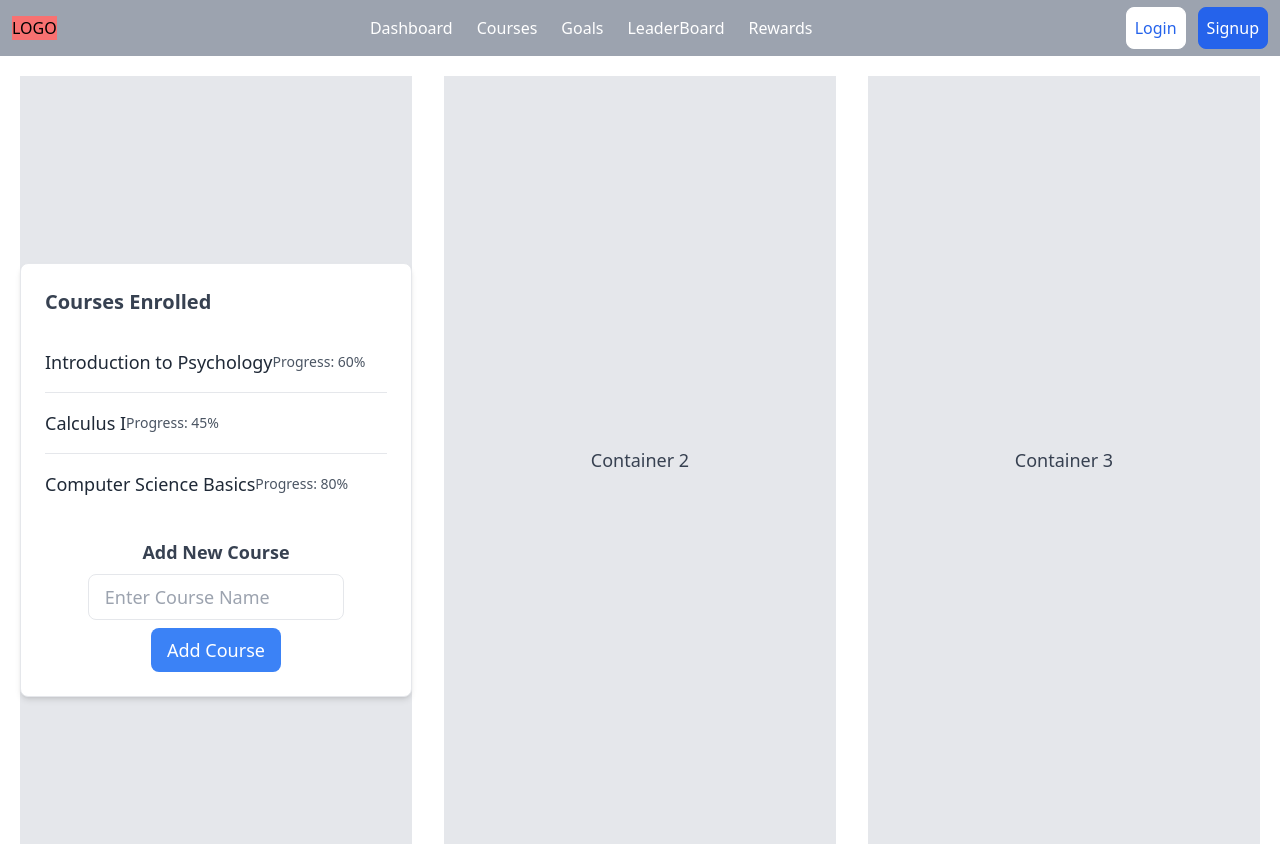
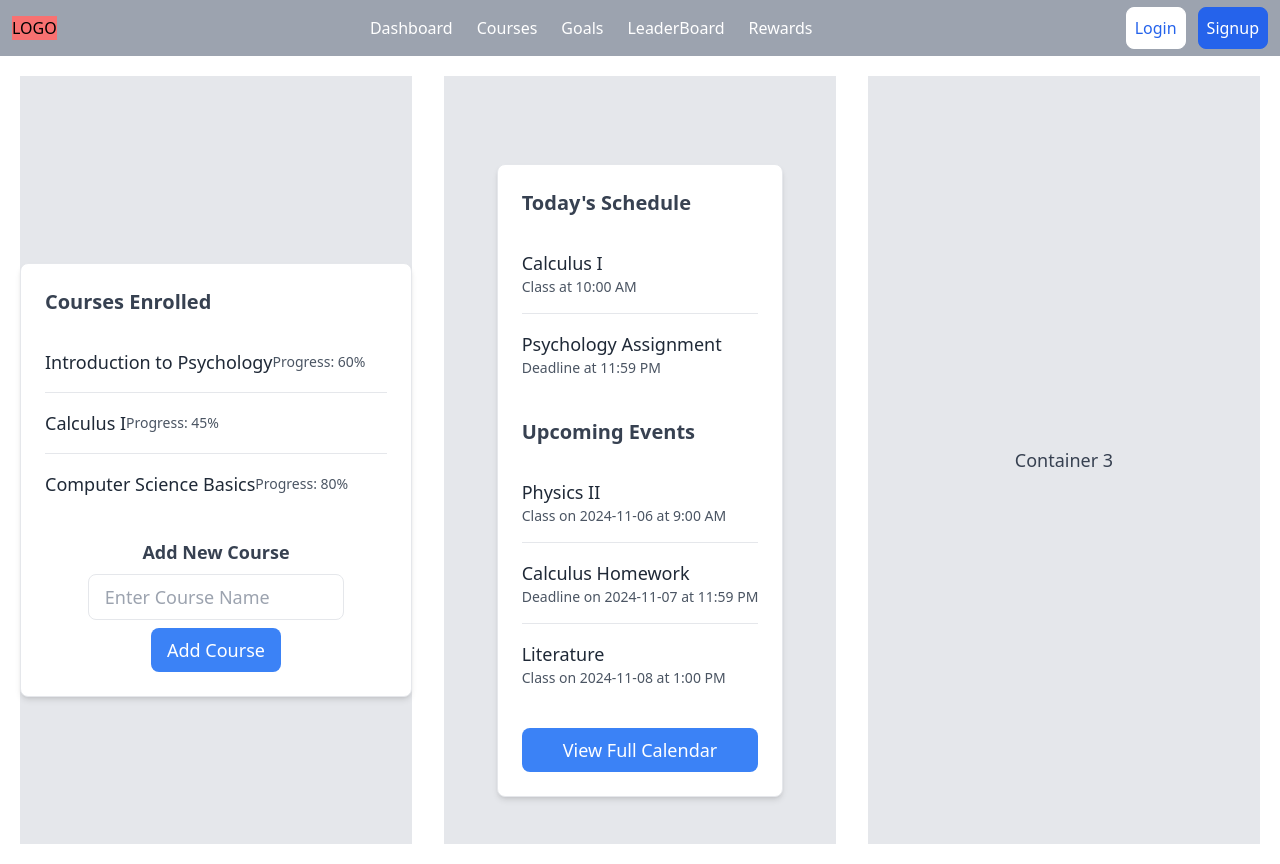
Before and after one commit to harshit-dev-ui/Aura_Tracker, a React (Vite) app in the folder frontend/: page /dashboard in a window 1280 px wide. Built offline with nearby package versions, Linux system fonts and the light colour scheme.

Commit message:
schedule

```diff
--- /dev/null
+++ b/frontend/src/components/Schedule.jsx
@@ -0,0 +1,57 @@
+import React, { useState } from 'react';
+
+const Schedule = () => {
+  const [schedule, setSchedule] = useState({
+    today: [
+      { id: '1', type: 'Class', name: 'Calculus I', time: '10:00 AM' },
+      { id: '2', type: 'Deadline', name: 'Psychology Assignment', time: '11:59 PM' },
+    ],
+    upcoming: [
+      { id: '3', type: 'Class', name: 'Physics II', date: '2024-11-06', time: '9:00 AM' },
+      { id: '4', type: 'Deadline', name: 'Calculus Homework', date: '2024-11-07', time: '11:59 PM' },
+      { id: '5', type: 'Class', name: 'Literature', date: '2024-11-08', time: '1:00 PM' },
+    ],
+  });
+
+  const openCalendar = () => {
+    // Placeholder function to open Google Calendar or another detailed view
+    alert("Opening full calendar view...");
+  };
+
+  return (
+    <div className="max-w-md mx-auto p-6 bg-white border rounded-lg shadow-md mt-10">
+      <h2 className="text-xl font-semibold text-gray-700 mb-4">Today's Schedule</h2>
+      <ul className="divide-y divide-gray-200">
+        {schedule.today.map(event => (
+          <li key={event.id} className="py-4 flex justify-between items-center">
+            <div>
+              <p className="text-lg font-medium text-gray-800">{event.name}</p>
+              <p className="text-sm text-gray-600">{event.type} at {event.time}</p>
+            </div>
+          </li>
+        ))}
+      </ul>
+
+      <h2 className="text-xl font-semibold text-gray-700 mt-6 mb-4">Upcoming Events</h2>
+      <ul className="divide-y divide-gray-200">
+        {schedule.upcoming.map(event => (
+          <li key={event.id} className="py-4 flex justify-between items-center">
+            <div>
+              <p className="text-lg font-medium text-gray-800">{event.name}</p>
+              <p className="text-sm text-gray-600">{event.type} on {event.date} at {event.time}</p>
+            </div>
+          </li>
+        ))}
+      </ul>
+
+      <button
+        onClick={openCalendar}
+        className="mt-6 w-full px-4 py-2 bg-blue-500 text-white rounded-lg hover:bg-blue-600"
+      >
+        View Full Calendar
+      </button>
+    </div>
+  );
+};
+
+export default Schedule;
--- a/frontend/src/pages/Dashboard.jsx
+++ b/frontend/src/pages/Dashboard.jsx
@@ -1,5 +1,6 @@
 import React from "react";
 import CoursesEnrolled from "../components/CoursesEnrolled";
+import Schedule from "../components/Schedule";
 
 function Dashboard() {
   return (
@@ -8,7 +9,7 @@ function Dashboard() {
        <CoursesEnrolled/>
       </div>
       <div className="flex-1 bg-gray-200 flex items-center justify-center text-lg text-gray-700 m-4">
-        Container 2
+       <Schedule/>
       </div>
       <div className="flex-1 bg-gray-200 flex items-center justify-center text-lg text-gray-700 m-4">
         Container 3
```
